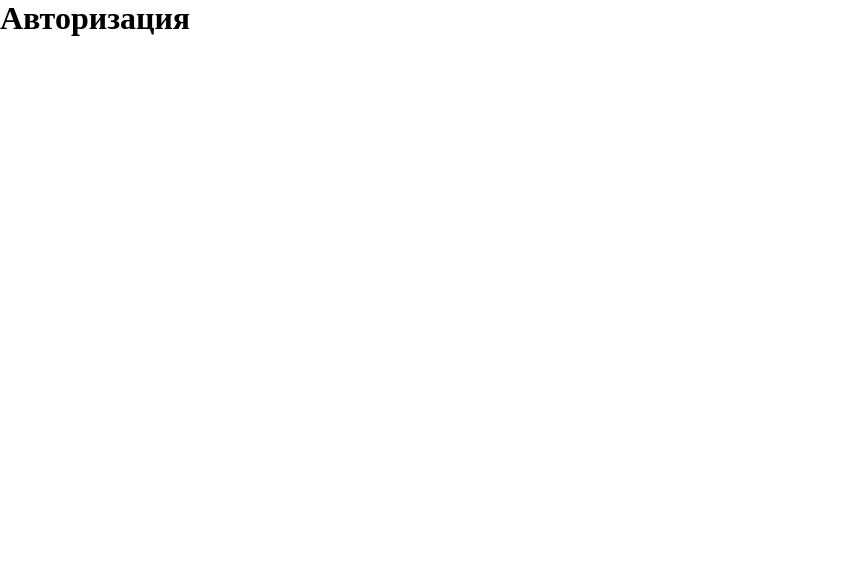
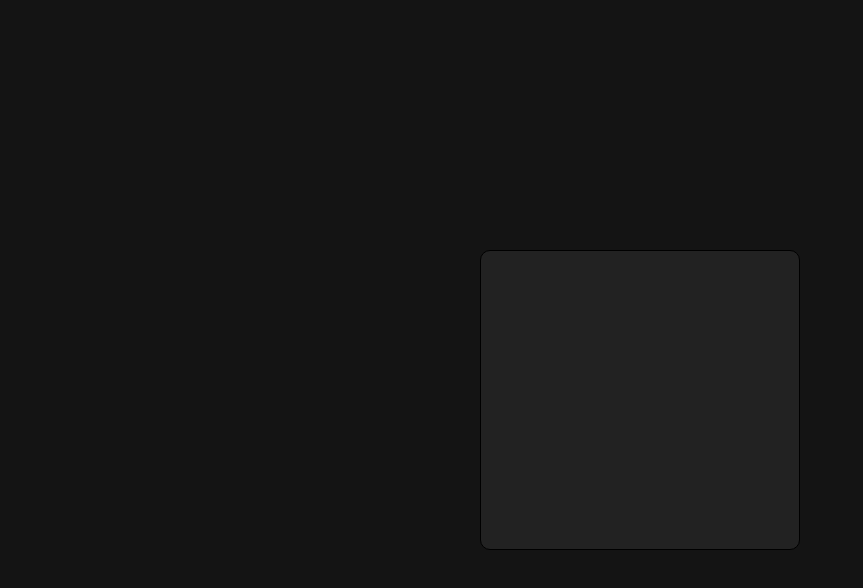
Before and after one commit to easyscripter/music-player, a React (Create React App) app: page / in a window 1280 px wide. Shown: the top 588 px of the page, without its empty margins (0-863 px from the left). Built offline with nearby package versions, Linux system fonts and the light colour scheme.

Commit message:
feat: add layout

```diff
--- a/src/pages/LogInPage.tsx
+++ b/src/pages/LogInPage.tsx
@@ -1,8 +1,11 @@
+import { StyledLoginPage } from "../styles/components/StyledLoginPage";
+
 const LogInPage = () => {
     return (
-        <div>
-            <h1>Авторизация</h1>
-        </div>
+        <StyledLoginPage.Wrapper>
+            <StyledLoginPage.Form>
+            </StyledLoginPage.Form>
+        </StyledLoginPage.Wrapper>
     )
 }
 
--- /dev/null
+++ b/src/styles/components/StyledLoginPage.ts
@@ -0,0 +1,18 @@
+import styled from 'styled-components';
+export const StyledLoginPage = {
+    Wrapper: styled.div`
+        display: flex;
+        align-items: center;
+        justify-content: center;
+        width: 100%;
+        height: 100vh;
+        background-color: #141414;
+    `,
+    Form: styled.div`
+        width: 320px;
+        height: 300px;
+        border-radius: 10px;
+        border: 1px solid #000000;
+        background-color: #222222;
+    `
+}
```
